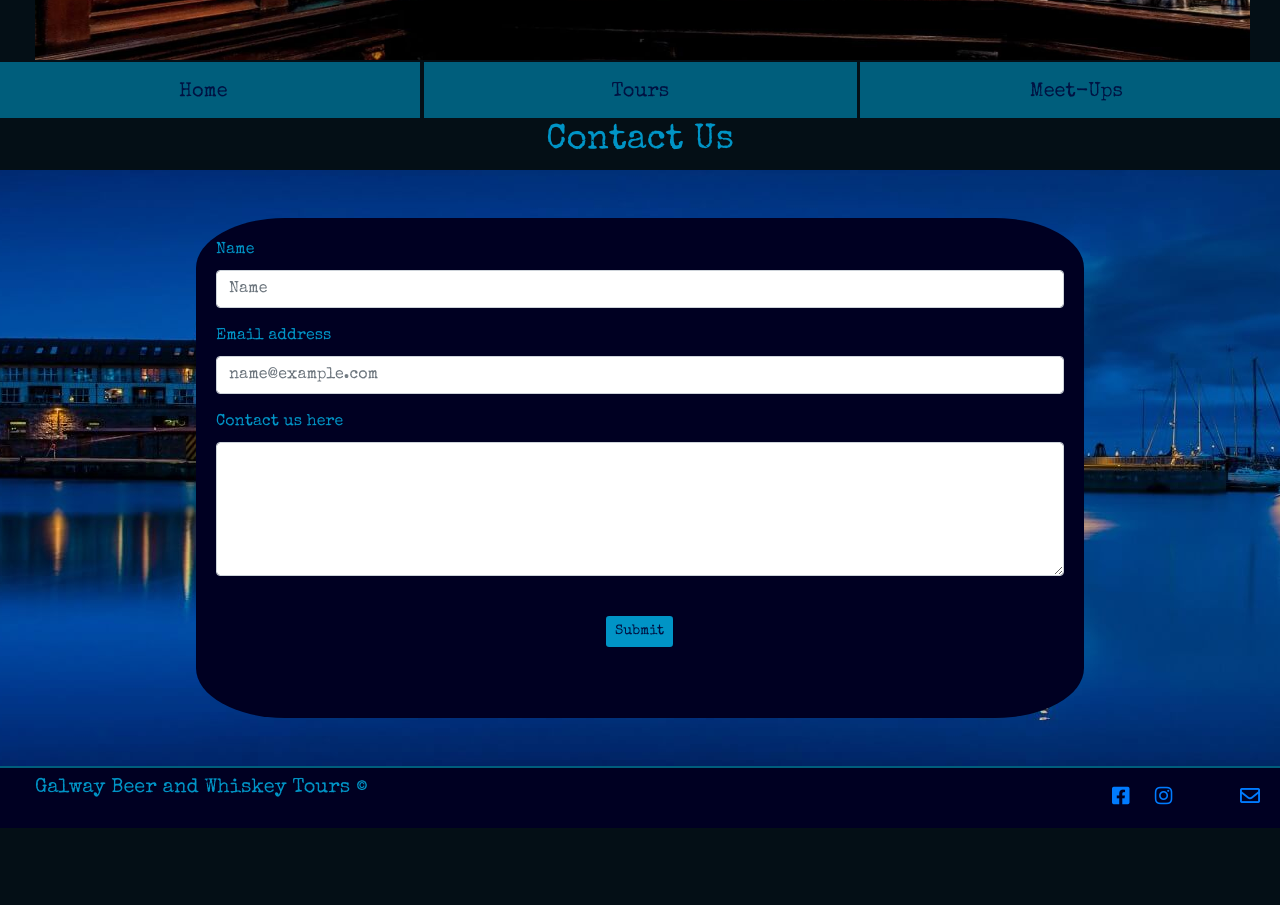
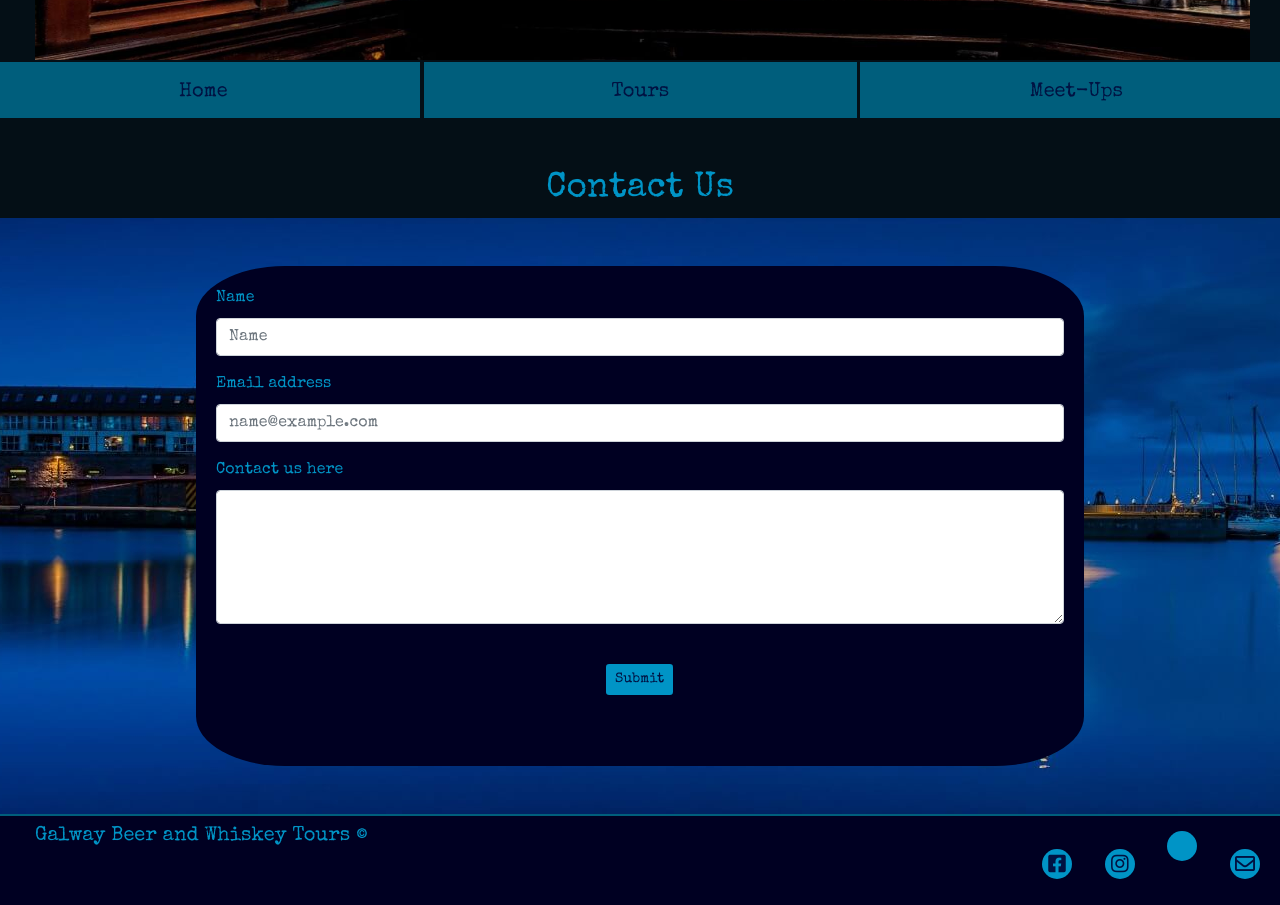
Before and after one commit to AideenM12/Galway-Tours-MS1, a plain HTML site: page contact.html in a window 1280 px wide. Shown: the part 540-1445 px from the top of the page. Before the commit the page ends 1368 px from the top, so only its background shows below. Drawn offline with nearby package versions, Linux system fonts and the light colour scheme.

Commit message:
footer icons updated

```diff
--- a/assets/css/style.css
+++ b/assets/css/style.css
@@ -189,6 +189,14 @@ footer {
   height: 30px;
   width: 30px;
   font-size: 20px;
+
+  background-color: #0094c6;
+    padding: 15px 0px 15px 0px;
+    color: #001242;
+    border-radius: 50%;
+    margin: 10px;
+    text-align: center;
+    padding-top: 10px;
 }
 
 .icons li a i:hover {
@@ -474,7 +482,12 @@ body.contactpage{
   .page-break {
     display: none;
   }
-
+.page-headings{
+    margin: 40px;
+}
+.page-headings h1{
+    margin-top: 20px;
+}
 .about{
     height:auto;
 }
@@ -534,18 +547,12 @@ body.contactpage{
     line-height: 15px;
   }
 
-  .page-headings{
-      background-color: #001242;
-
-  }
-
   .tour1{
-      margin: 300px 30px 100px 30px;
-      padding: 20px;
-       background-color: rgba(0, 94, 124, 0.9);
-       border-radius: 25%;
-       font-weight: 600;
-
+   margin: 300px 30px 100px 30px;
+   padding: 20px;
+   background-color: rgba(0, 94, 124, 0.9);
+   border-radius: 25%;
+  font-weight: 600;
   }
 
 .tour2{
--- a/contact.html
+++ b/contact.html
@@ -62,10 +62,10 @@
 			</div>
 		</section>
             <div class="row">
-					<div class="col d-sm-block d-none" height="0">
-                    <div class="page-headings">
-						<h1 class="text-center">Contact Us</h1>
-                        </div>
+					<div class="col d-sm-block d-none">
+
+						<h1 class="text-center mt-5">Contact Us</h1>
+
 					</div>
                     </div>
 		<section>
```
Also changed, not shown: meetups.html (+2 -2 lines), tours.html (+3 -3 lines).
